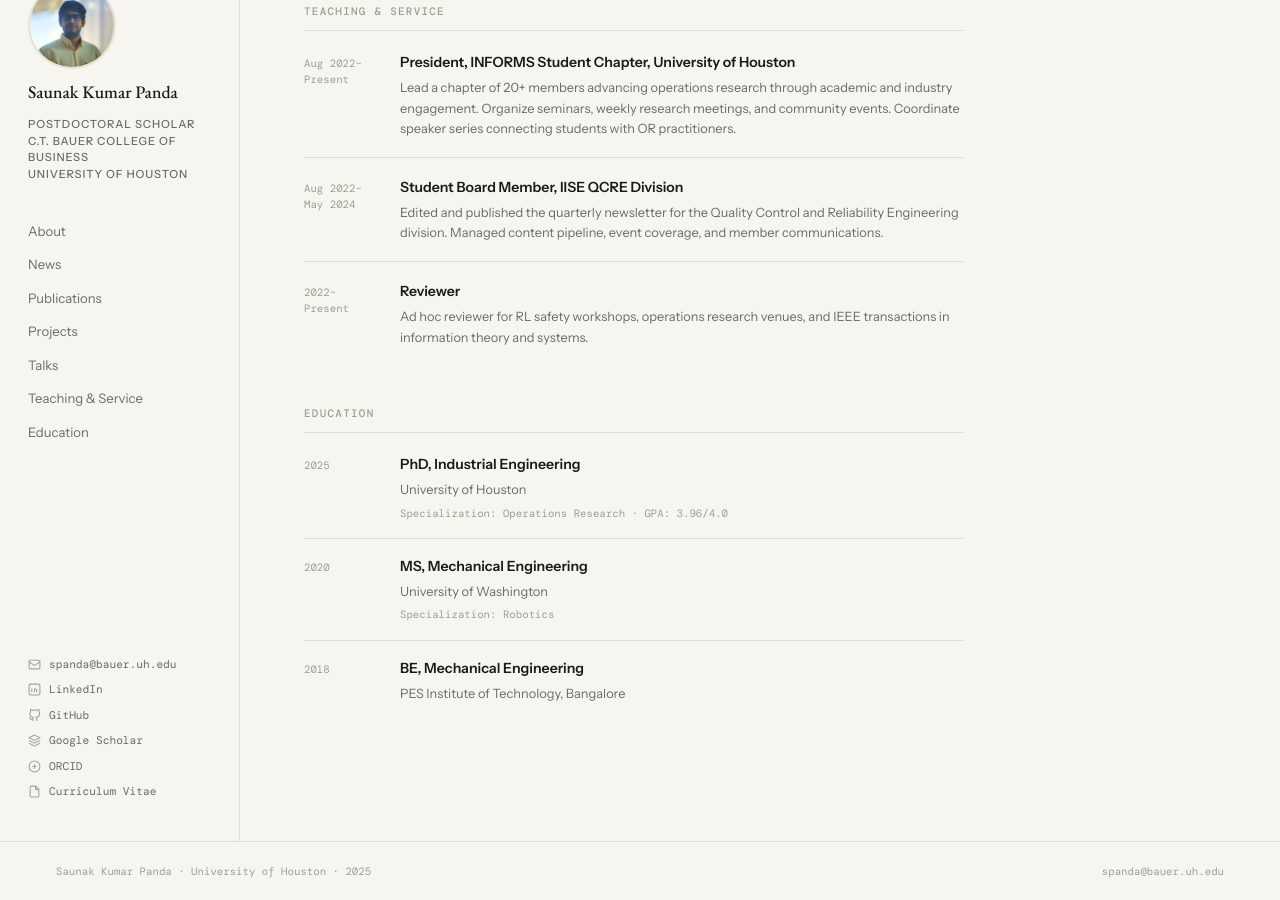
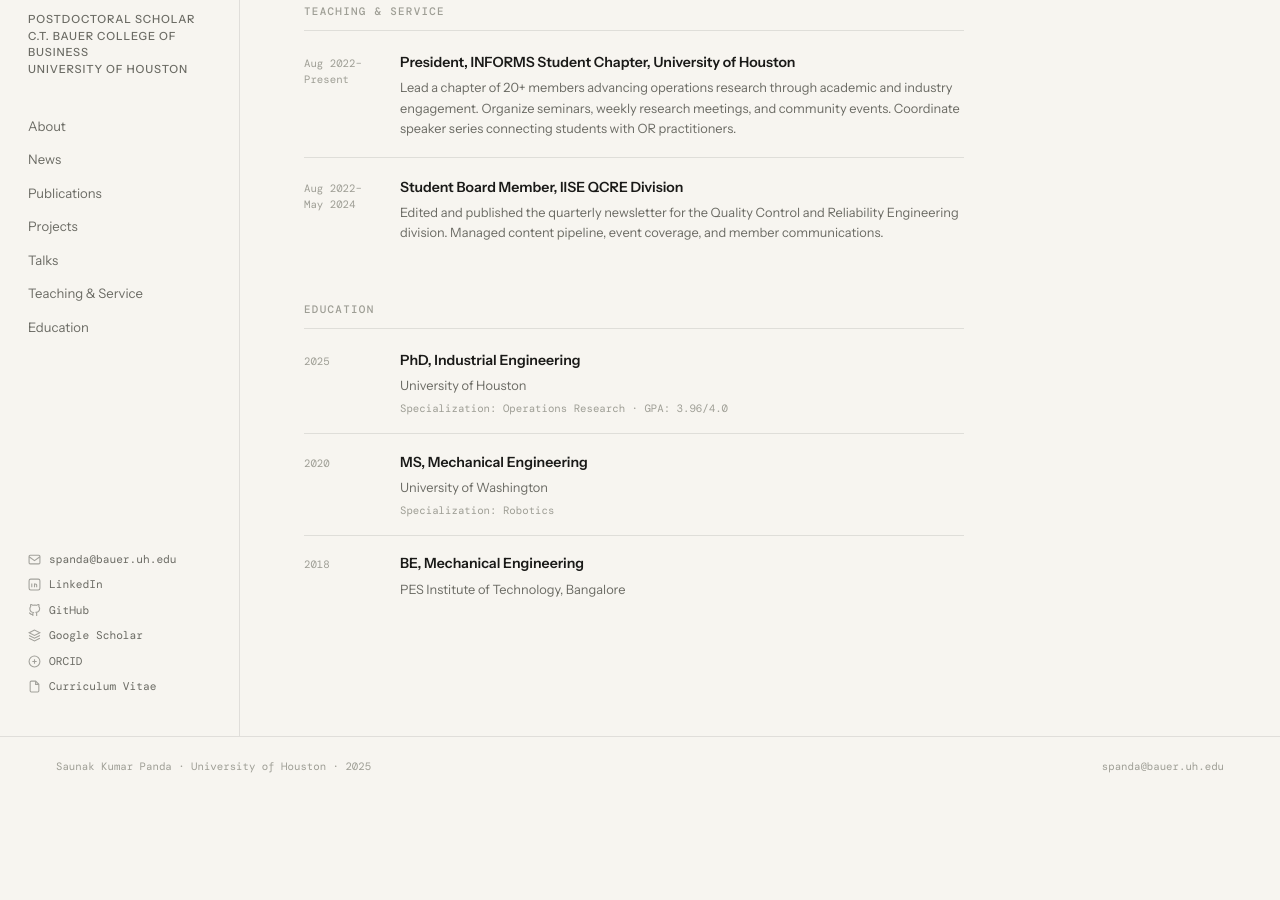
Before and after one commit to saunakp123/pandasaunak.github.io, a Jekyll site: the page built from index.html, in a window 1280 px wide and 900 px high, scrolled down 3823 px. Built offline with Jekyll 4.4.1, drawn with Linux system fonts in a browser that asks for light colours; after the commit the page ends 4619 px from its top, so only the background shows below that.

Commit message:
Comment out service item in index.html
Comment out a service item section in index.html

```diff
--- a/index.html
+++ b/index.html
@@ -1026,13 +1026,13 @@ layout: null
           </div>
         </div>
 
-        <div class="service-item">
+        <!-- <div class="service-item">
           <div class="service-period">2022–<br>Present</div>
           <div class="service-body">
             <div class="service-title">Reviewer</div>
             <div class="service-desc">Ad hoc reviewer for RL safety workshops, operations research venues, and IEEE transactions in information theory and systems.</div>
           </div>
-        </div>
+        </div> -->
 
       </div>
     </section>
```
